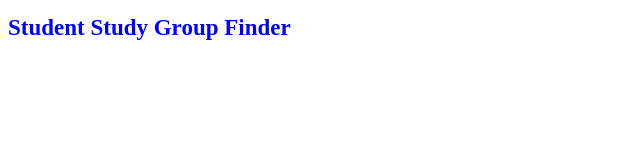
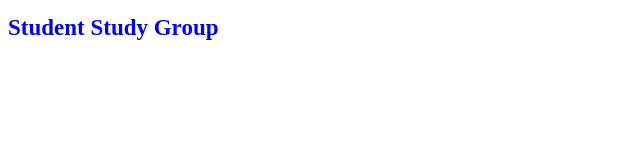
Before and after one commit to meshacmugisha3create/WEB-GROUP-PROJECT, a React (Vite) app in the folder FRONTEND/Student Study Group Finder/: page / in a window 1280 px wide. Shown: the top 160 px of the page, without its empty margins (0-640 px from the left). Built offline with nearby package versions, Linux system fonts and the light colour scheme.

Commit message:
I recently changed page1.jsx

```diff
--- a/FRONTEND/Student Study Group Finder/src/Page1.jsx
+++ b/FRONTEND/Student Study Group Finder/src/Page1.jsx
@@ -1,7 +1,7 @@
  function Page1() {
     return (
         <div>
-            <h1>Student Study Group Finder</h1>
+            <h1>Student Study Group </h1>
         </div>
     );
 }
```
